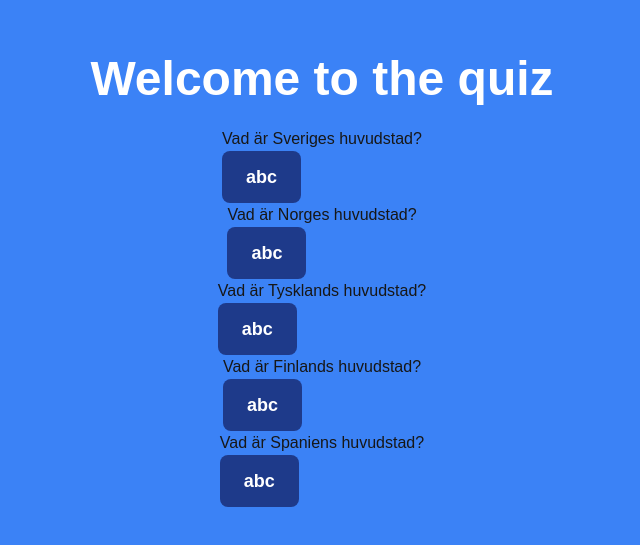
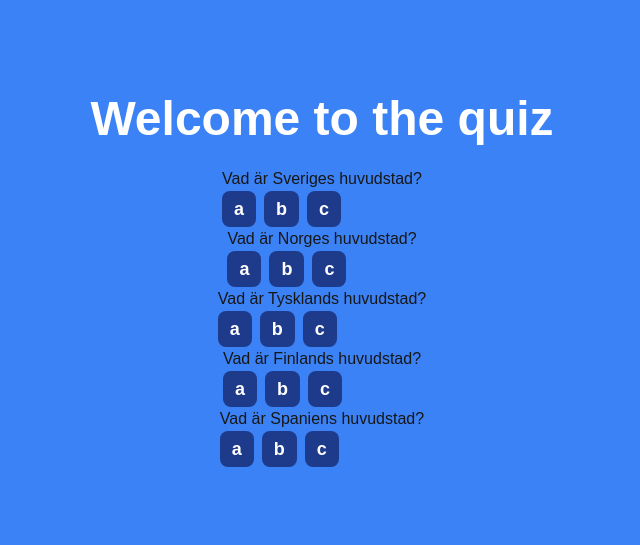
Before and after one commit to FabricioAcuna/quiz-group-task, a Next.js app: page /quiz in a window 1280 px wide. Shown: the part 119-664 px from the top of the page, without its empty margins (318-958 px from the left). Built offline with nearby package versions, Linux system fonts and the light colour scheme.

Commit message:
ändrade lite på knapparna för svar

```diff
--- a/pages/quiz.js
+++ b/pages/quiz.js
@@ -11,7 +11,11 @@ export default function Quiz() {
           return (
             <div key={index}>
               <p>{question.text}</p>
-              <button className="px-6 py-3 text-lg font-semibold text-white bg-blue-900 rounded-lg hover:bg-blue-950">{question.alt}</button>
+              <div className="flex gap-2">
+              <button className="px-3 py-1 text-lg font-semibold text-white bg-blue-900 rounded-lg hover:bg-blue-950">{question.alt[0]}</button>
+              <button className="px-3 py-1 text-lg font-semibold text-white bg-blue-900 rounded-lg hover:bg-blue-950">{question.alt[1]}</button>
+              <button className="px-3 py-1 text-lg font-semibold text-white bg-blue-900 rounded-lg hover:bg-blue-950">{question.alt[2]}</button>
+              </div>
               <p>{question.score}</p>
             </div>
           );
@@ -20,15 +24,3 @@ export default function Quiz() {
     </div>
   )
 }
-
-//   return (
-//     <div className="min-h-screen bg-blue-500 flex flex-col justify-center items-center">
-//       <h1 className="text-white text-5xl font-bold text-center mb-6">
-//         Welcome to the quiz
-//       </h1>
-//       <button className="px-6 py-3 text-lg font-semibold text-white bg-blue-900 rounded-lg hover:bg-blue-950">
-//         Start quiz
-//       </button>
-//     </div>
-//   );
-// }
```
